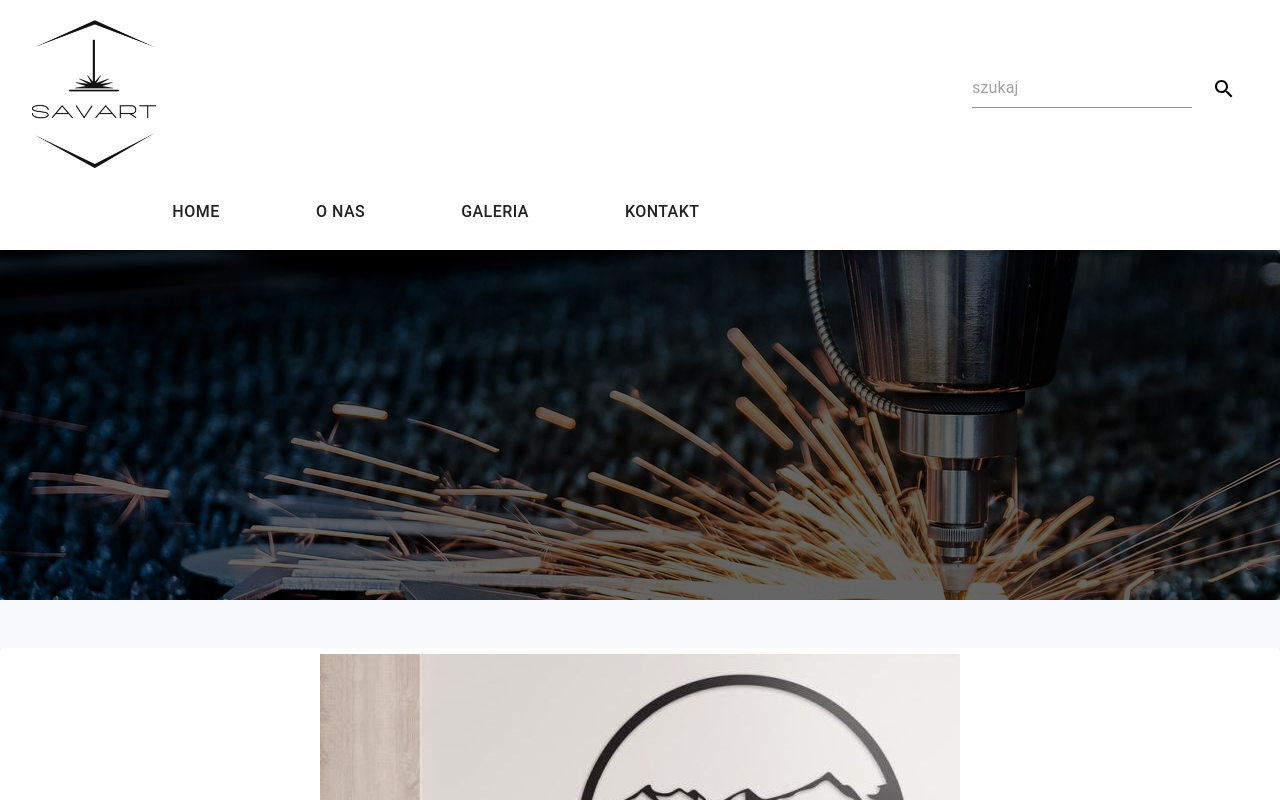
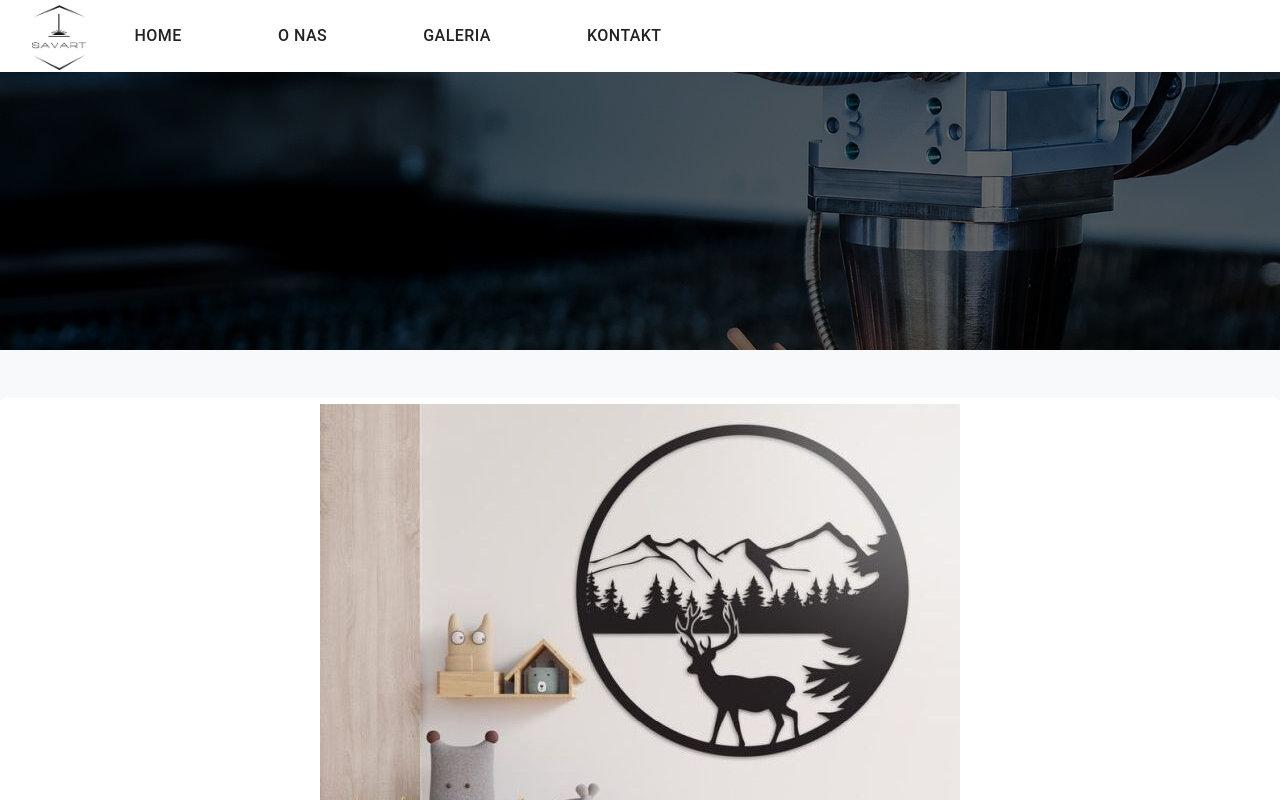
Before and after one commit to AdamSawka/Savart, a React (Create React App) app in the folder app/: page / in a window 1280 px wide. Shown: the top 800 px of the page. Built offline with nearby package versions, Linux system fonts and the light colour scheme.

Commit message:
changes of navigation

```diff
--- a/app/src/components/Navigation/Navigation.tsx
+++ b/app/src/components/Navigation/Navigation.tsx
@@ -34,7 +34,7 @@ function Navigation({navVisible,setNavVisible, toggleNavVisibility, NavLinksList
 
     return (
         <AppBar sx={{backgroundColor:"#fff"}} position="static">
-            <Container maxWidth="xl" sx={{height:'250px'}}>
+            <Container maxWidth="xl" >
                 <Box >
                     <IconButton sx={{display:{md:'none'}}}  >
                         <Box component="img" style={{height:"60px", display:'none'}} alt="logo Savart" src={logo}/>
@@ -78,18 +78,9 @@ function Navigation({navVisible,setNavVisible, toggleNavVisibility, NavLinksList
                             ))}
                         </Menu>
                     </Box>
-                    <Box sx={{width:"100%", display:"flex", alignItems:"center", justifyContent:"space-between"}}>
-                        <IconButton  >
-                            <Box component="img" style={{height:"160px"}} alt="logo Savart" src={logo}/>
-                        </IconButton>
-                        <Box>
-                            <Input sx={{height:'40px'}} placeholder='szukaj'/>
-                            <Button>
-                                <SearchIcon sx={{color:"black"}} />
-                            </Button>
-                        </Box>
-                    </Box>
-                    <Box sx={{ flexGrow: 1, display: { xs: 'none', md: 'flex' }, marginLeft:"100px" }}>
+
+                    <Box sx={{ flexGrow: 1, display: { xs: 'none', md: 'flex' },mb:1, pl:4, position:"fixed", backgroundColor:"white", width:"100%", zIndex:4, left:0 }}>
+                            <Box component="img" style={{height:"70px"}} alt="logo Savart" src={logo}/>
                         {navigationElements.map((page, index) => (
                             <Button
                                 key={index}
--- a/app/src/translate/locales/en/translation.json
+++ b/app/src/translate/locales/en/translation.json
@@ -1,6 +1,5 @@
 {
     "Language Code" : "en",
-    "Main Page": "Main page",
     "Main Page": "Main page",
     "About Us": "About us",
     "Gallery": "Gallery",
```
Also changed, not shown: 2 other files (tests, documents, lock files or other folders).
